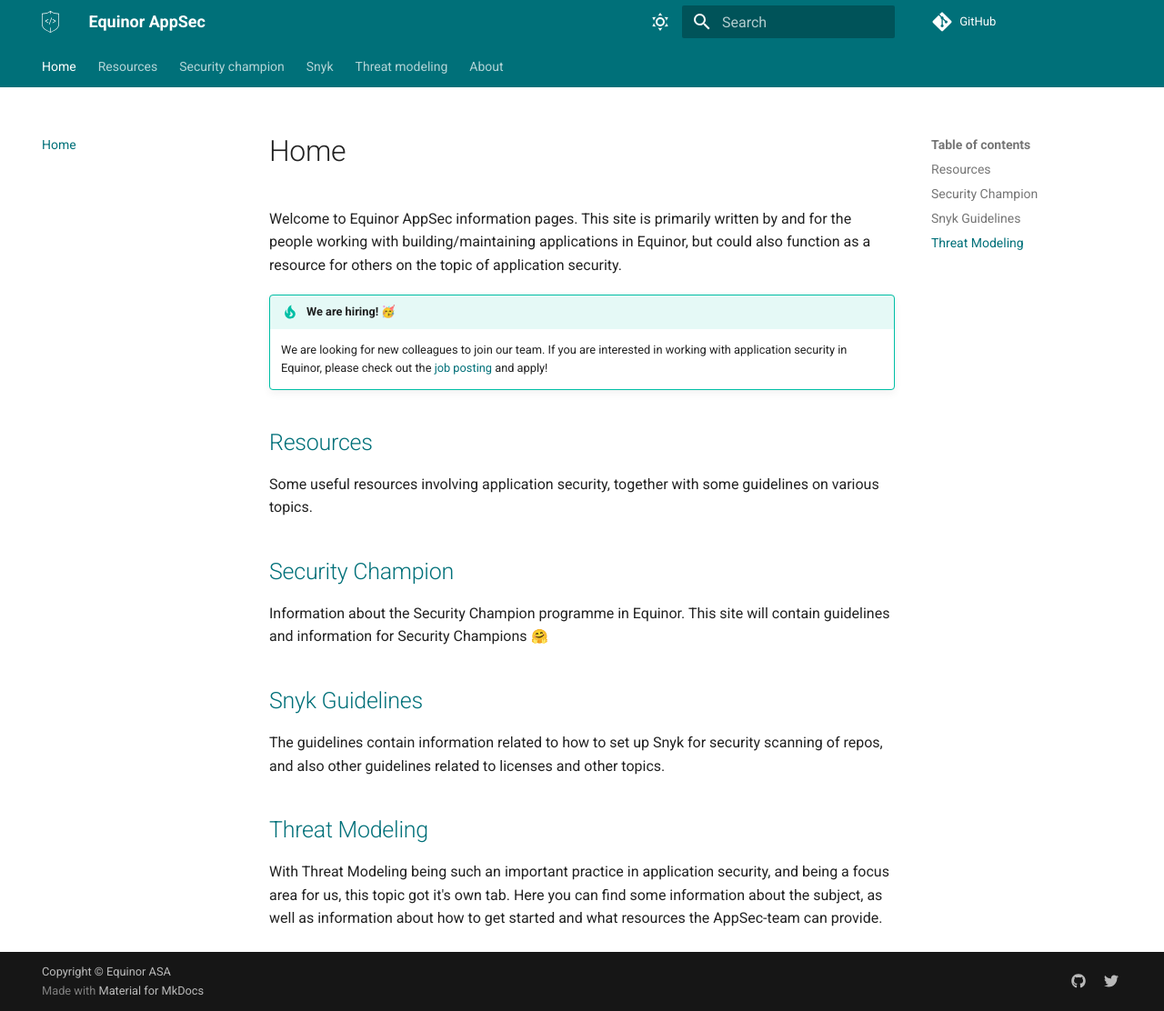
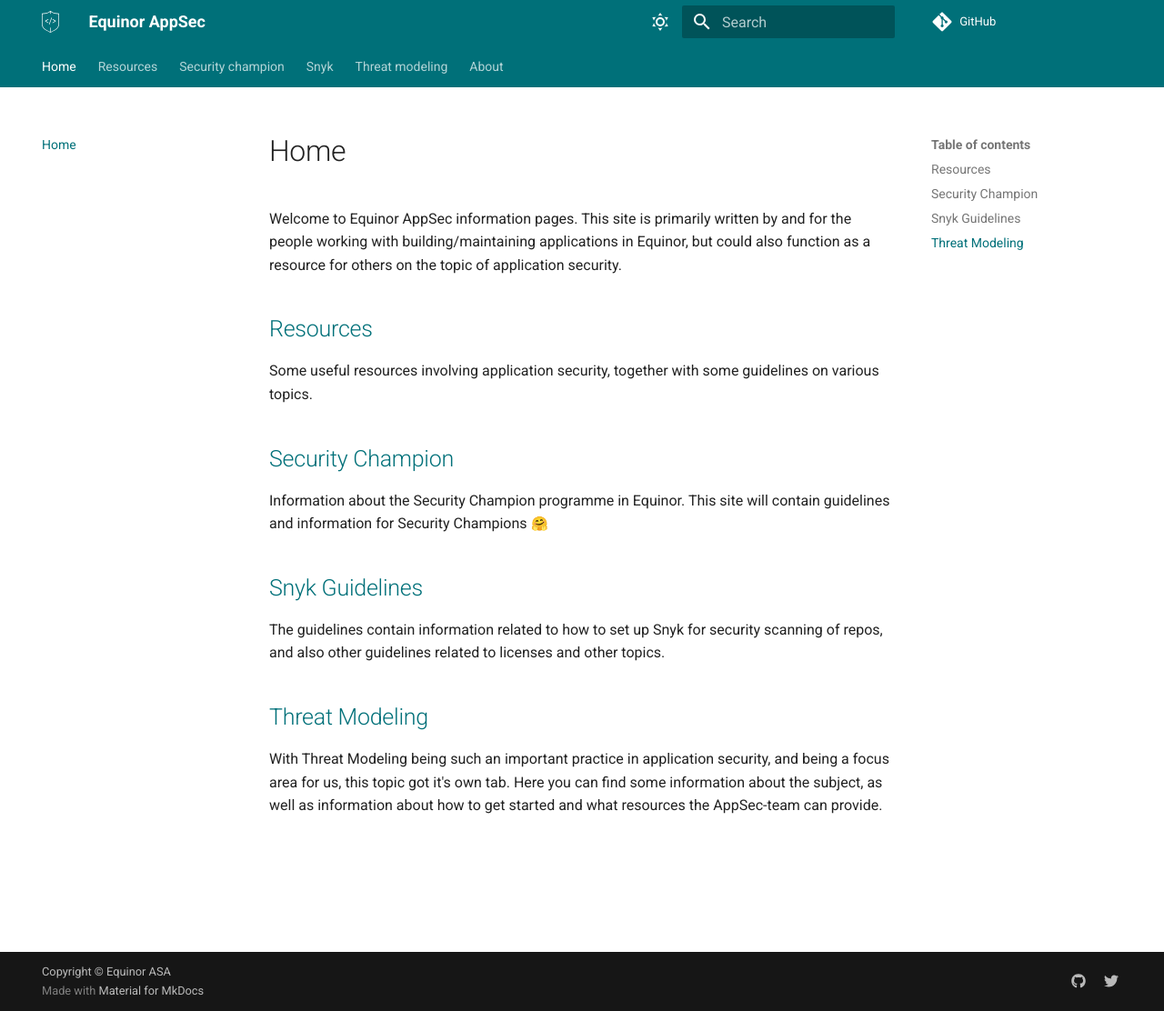
Before and after one commit to equinor/appsec, an MkDocs documentation site: the page built from docs/index.md, in a window 1280 px wide and 1112 px high. Shown: the whole window at 91% size. Built offline with MkDocs 1.6.1 and Material for MkDocs 9.7.7, drawn with Linux system fonts in a browser that asks for light colours; emoji names are drawn with the system emoji font; some web fonts are replaced; comment, search, counter and statistics services are not loaded.

Commit message:
Remove we are hiring ad (#90)
Co-authored-by: Lars Kåre Skjørestad <larskaare@users.noreply.github.com>

```diff
--- a/docs/index.md
+++ b/docs/index.md
@@ -1,11 +1,6 @@
 # Home
 
 Welcome to Equinor AppSec information pages. This site is primarily written by and for the people working with building/maintaining applications in Equinor, but could also function as a resource for others on the topic of application security.
-
-!!! tip "We are hiring! :partying_face:"
-    We are looking for new colleagues to join our team. If you are interested in working with application security in Equinor, please check out the [job posting](https://careers.peopleclick.eu.com/careerscp/client_statoil/external/gateway.do?functionName=viewFromLink&jobPostId=44024&localeCode=en-us) and apply!
-
-
 
 ## [Resources](resources/index.md)
 Some useful resources involving application security, together with some guidelines on various topics.
```
